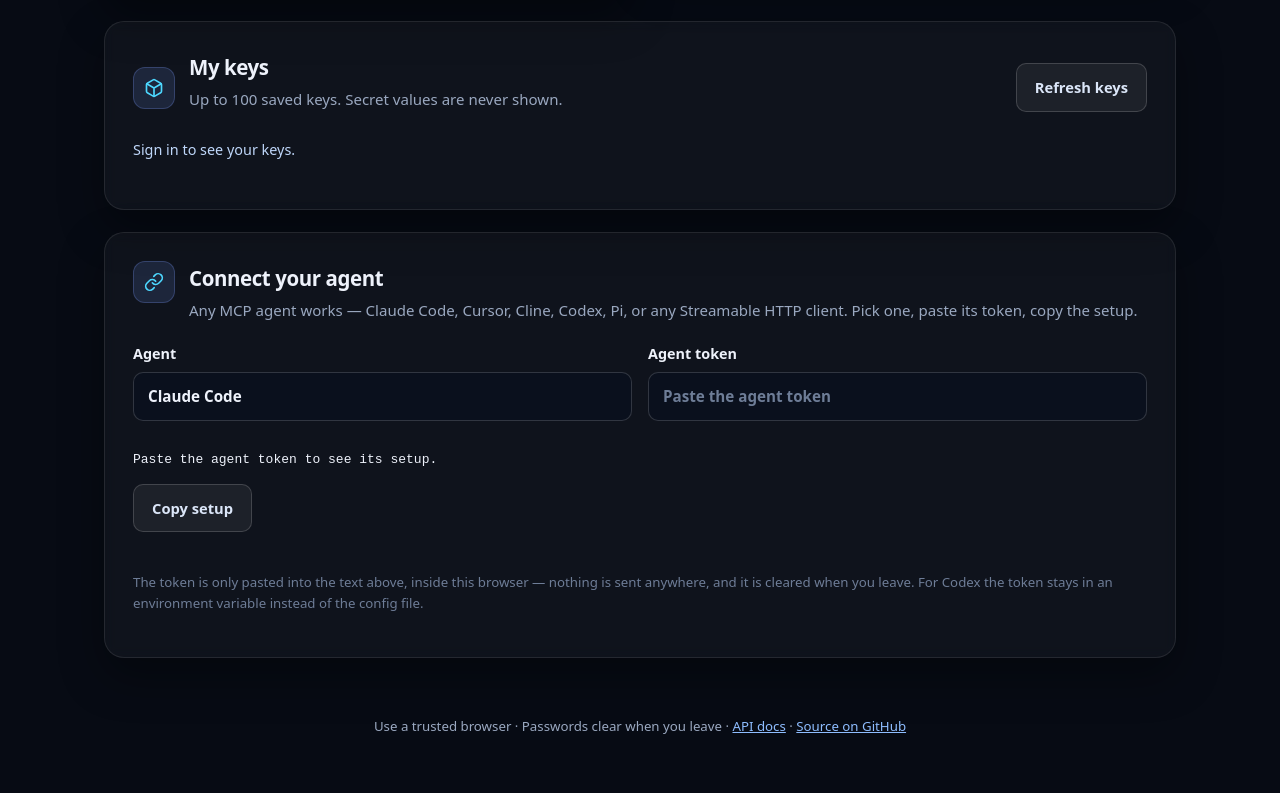
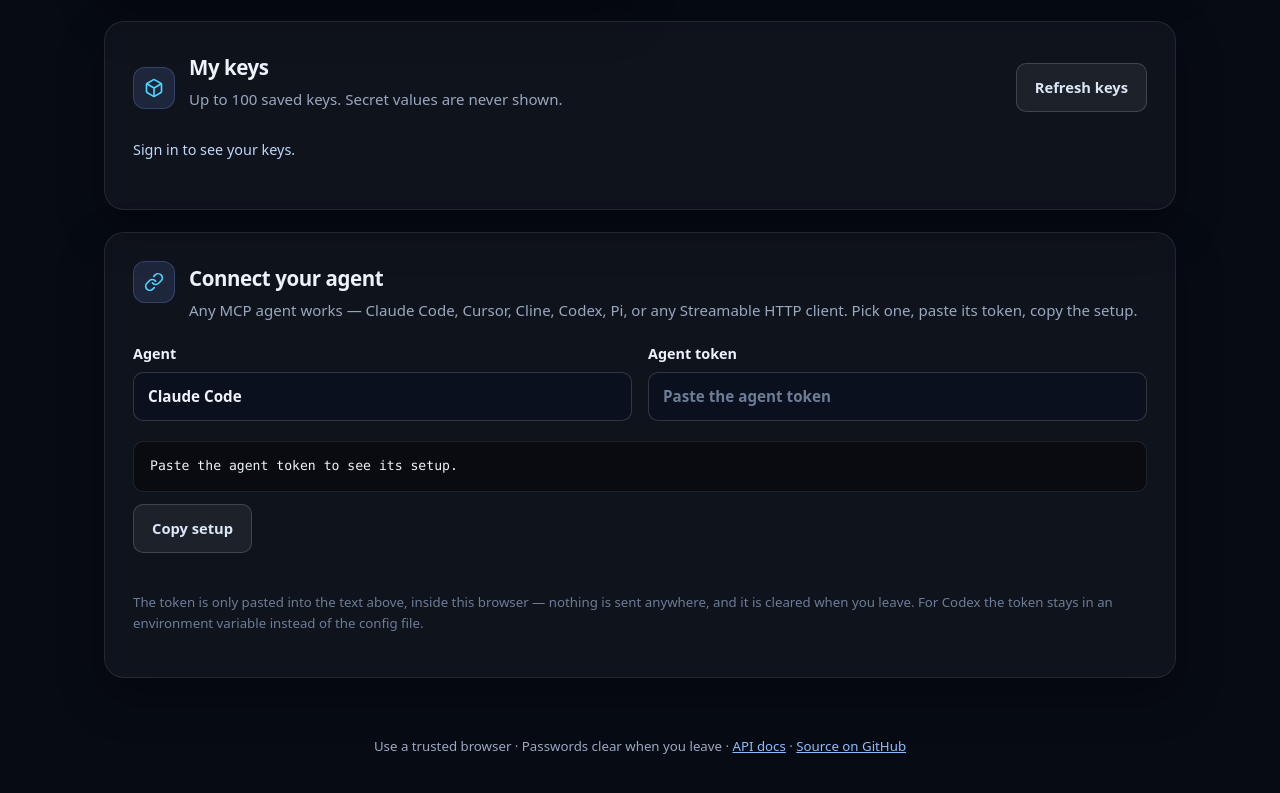
Before and after one commit to 0xSatwik/cf-d1-vault, a website: page public/index.html in a window 1280 px wide. Shown: the part 1290-2083 px from the top of the page. Drawn offline with Linux system fonts and the light colour scheme.

Commit message:
Add public/style.css

```diff
--- a/public/style.css
+++ b/public/style.css
@@ -196,3 +196,18 @@ footer p { margin: 0; }
   .hero { padding-top: 28px; }
   .signin-state { flex-wrap: wrap; }
 }
+
+.snippet {
+  font-family: ui-monospace, SFMono-Regular, Menlo, Consolas, monospace;
+  font-size: .82rem;
+  line-height: 1.55;
+  color: var(--text);
+  background: rgba(0, 0, 0, .35);
+  border: 1px solid var(--border);
+  border-radius: 10px;
+  padding: 14px 16px;
+  margin: 4px 0 12px;
+  white-space: pre-wrap;
+  overflow-wrap: anywhere;
+  overflow-x: auto;
+}
```
